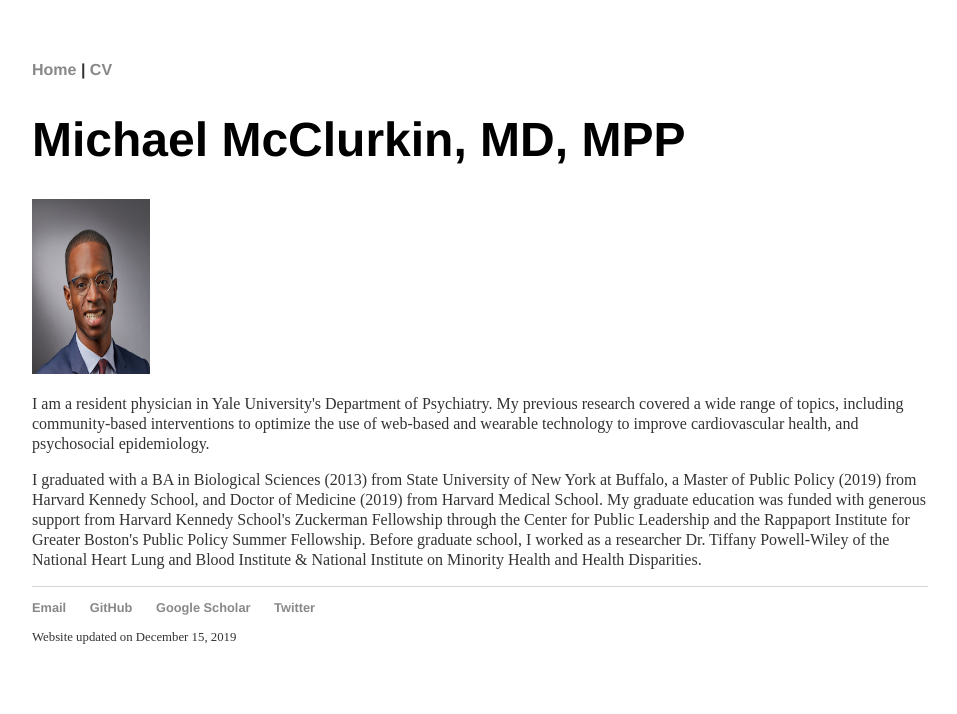
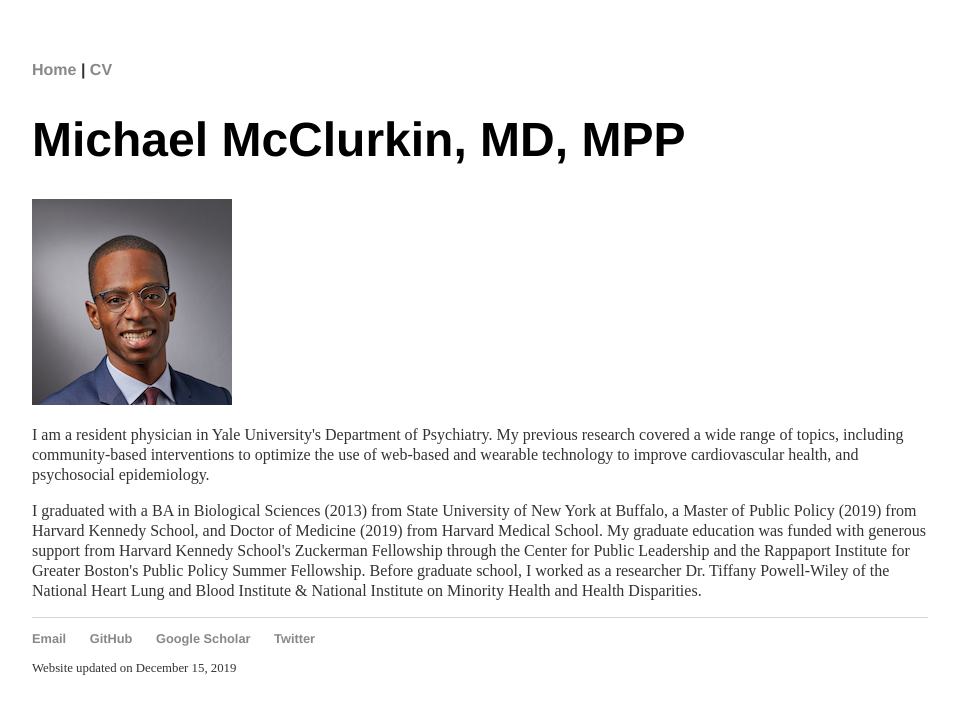
Before and after one commit to michaelmcclurkin/michaelmcclurkin.github.io, a Jekyll site: the page index.html, which Jekyll copies as it is, in a window 1280 px wide. Shown: the top 714 px of the page, without its empty margins (160-1117 px from the left). Built offline with Jekyll 4.4.1, drawn with Linux system fonts in a browser that asks for light colours.

Commit message:
Update index.html

```diff
--- a/index.html
+++ b/index.html
@@ -76,7 +76,7 @@
   		<div class="blurb">
 			<h1>Michael McClurkin, MD, MPP</h1>
 
-			<img src="documents/photo.JPEG" alt="Michael McClurkin, MD, MPP" style="width:118px;height:175px;">
+			<img src="documents/photo.JPEG" alt="Michael McClurkin, MD, MPP" style="width:200px;height:206px;">
 
 			<p>I am a resident physician in Yale University's Department of Psychiatry. My previous research covered a wide range of topics, including community-based interventions to optimize the use of web-based and wearable technology to improve cardiovascular health, and psychosocial epidemiology.</p>
 
```
